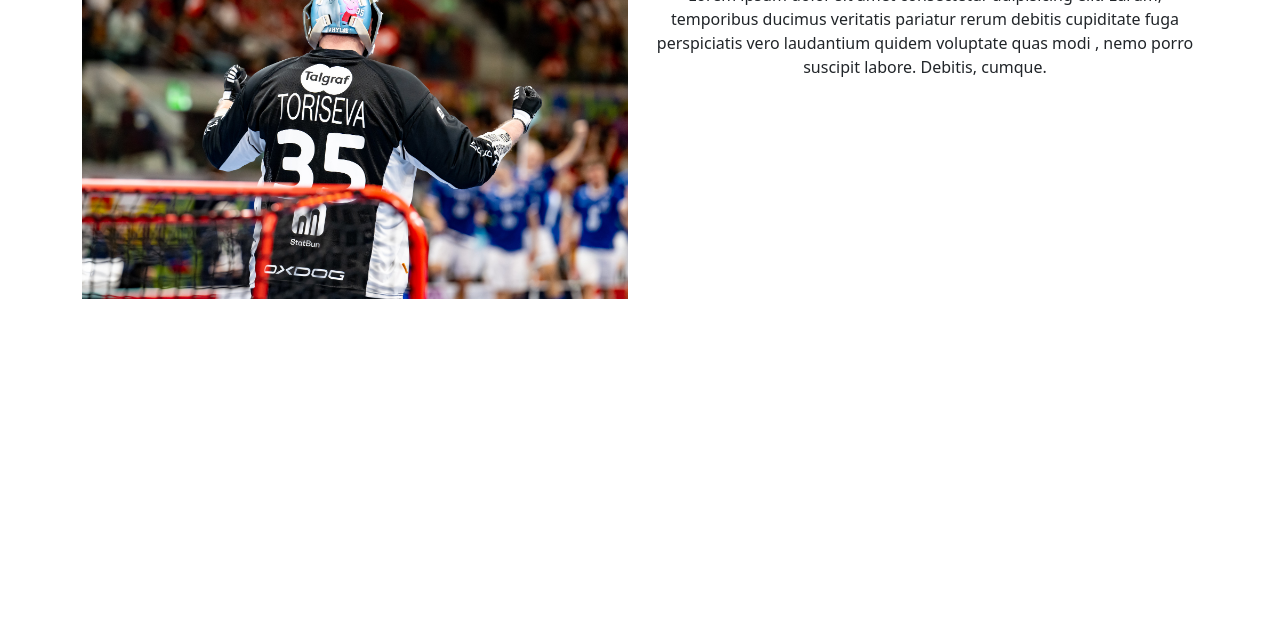
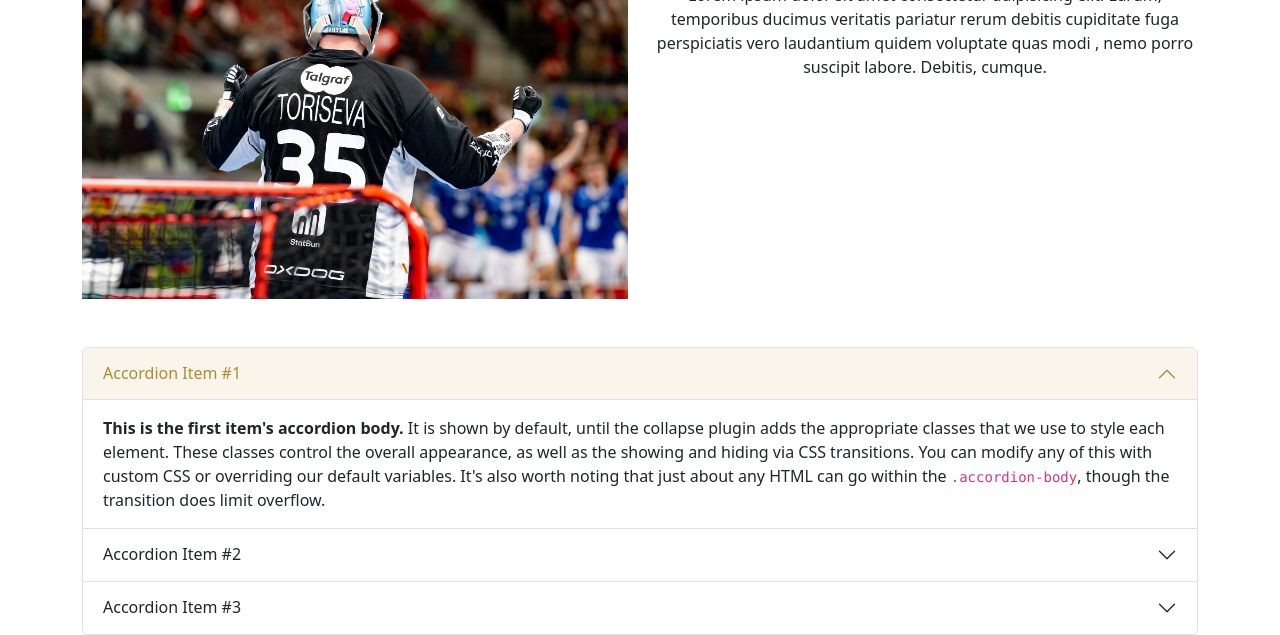
Before and after one commit to Hylje35/lopputyowebtekniikkat, a website: page pages/ura.html in a window 1280 px wide. Shown: the part 305-940 px from the top of the page. Before the commit the page ends 800 px from the top, so only its background shows below. Drawn offline with Linux system fonts and the light colour scheme.

Commit message:
accordion

```diff
--- a/pages/ura.html
+++ b/pages/ura.html
@@ -40,3 +40,45 @@
           </div>
         </div>
       </div>
+      <div class="container">
+        <div class="row">
+          <div class="accordion pt-5" id="accordionPanelsStayOpenExample">
+            <div class="accordion-item">
+              <h2 class="accordion-header">
+                <button class="accordion-button" type="button" data-bs-toggle="collapse" data-bs-target="#panelsStayOpen-collapseOne" aria-expanded="true" aria-controls="panelsStayOpen-collapseOne">
+                  Accordion Item #1
+                </button>
+              </h2>
+              <div id="panelsStayOpen-collapseOne" class="accordion-collapse collapse show">
+                <div class="accordion-body">
+                  <strong>This is the first item's accordion body.</strong> It is shown by default, until the collapse plugin adds the appropriate classes that we use to style each element. These classes control the overall appearance, as well as the showing and hiding via CSS transitions. You can modify any of this with custom CSS or overriding our default variables. It's also worth noting that just about any HTML can go within the <code>.accordion-body</code>, though the transition does limit overflow.
+                </div>
+              </div>
+            </div>
+            <div class="accordion-item">
+              <h2 class="accordion-header">
+                <button class="accordion-button collapsed" type="button" data-bs-toggle="collapse" data-bs-target="#panelsStayOpen-collapseTwo" aria-expanded="false" aria-controls="panelsStayOpen-collapseTwo">
+                  Accordion Item #2
+                </button>
+              </h2>
+              <div id="panelsStayOpen-collapseTwo" class="accordion-collapse collapse">
+                <div class="accordion-body">
+                  <strong>This is the second item's accordion body.</strong> It is hidden by default, until the collapse plugin adds the appropriate classes that we use to style each element. These classes control the overall appearance, as well as the showing and hiding via CSS transitions. You can modify any of this with custom CSS or overriding our default variables. It's also worth noting that just about any HTML can go within the <code>.accordion-body</code>, though the transition does limit overflow.
+                </div>
+              </div>
+            </div>
+            <div class="accordion-item">
+              <h2 class="accordion-header">
+                <button class="accordion-button collapsed" type="button" data-bs-toggle="collapse" data-bs-target="#panelsStayOpen-collapseThree" aria-expanded="false" aria-controls="panelsStayOpen-collapseThree">
+                  Accordion Item #3
+                </button>
+              </h2>
+              <div id="panelsStayOpen-collapseThree" class="accordion-collapse collapse">
+                <div class="accordion-body">
+                  <strong>This is the third item's accordion body.</strong> It is hidden by default, until the collapse plugin adds the appropriate classes that we use to style each element. These classes control the overall appearance, as well as the showing and hiding via CSS transitions. You can modify any of this with custom CSS or overriding our default variables. It's also worth noting that just about any HTML can go within the <code>.accordion-body</code>, though the transition does limit overflow.
+                </div>
+              </div>
+            </div>
+          </div>
+        </div>
+      </div>
```
